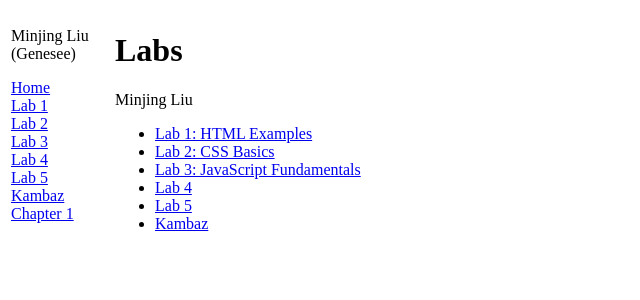
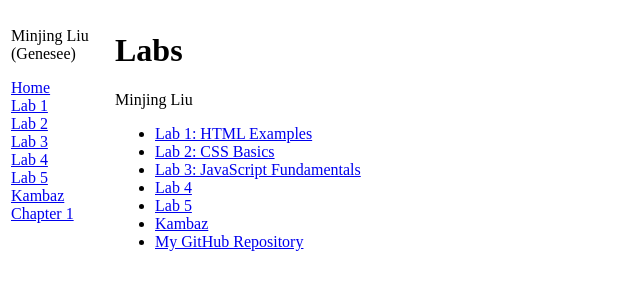
Before and after one commit to liuminjing2021cloud/webdev-client, a Next.js app: page /labs in a window 1280 px wide. Shown: the top 300 px of the page, without its empty margins (0-640 px from the left). Built offline with nearby package versions, Linux system fonts and the light colour scheme.

Commit message:
add github repo link

```diff
--- a/app/labs/page.tsx
+++ b/app/labs/page.tsx
@@ -11,6 +11,7 @@ export default function Labs() {
         <li><Link href="/labs/lab4" id="wd-lab4-link">Lab 4</Link></li>
         <li><Link href="/labs/lab5">Lab 5</Link></li>
         <li><Link href="/" id="wd-kambaz-link">Kambaz</Link></li>
+        <li><Link href="https://github.com/liuminjing2021cloud/webdev-client"target="_blank">My GitHub Repository</Link></li>
       </ul>
     </div>
   );
```
